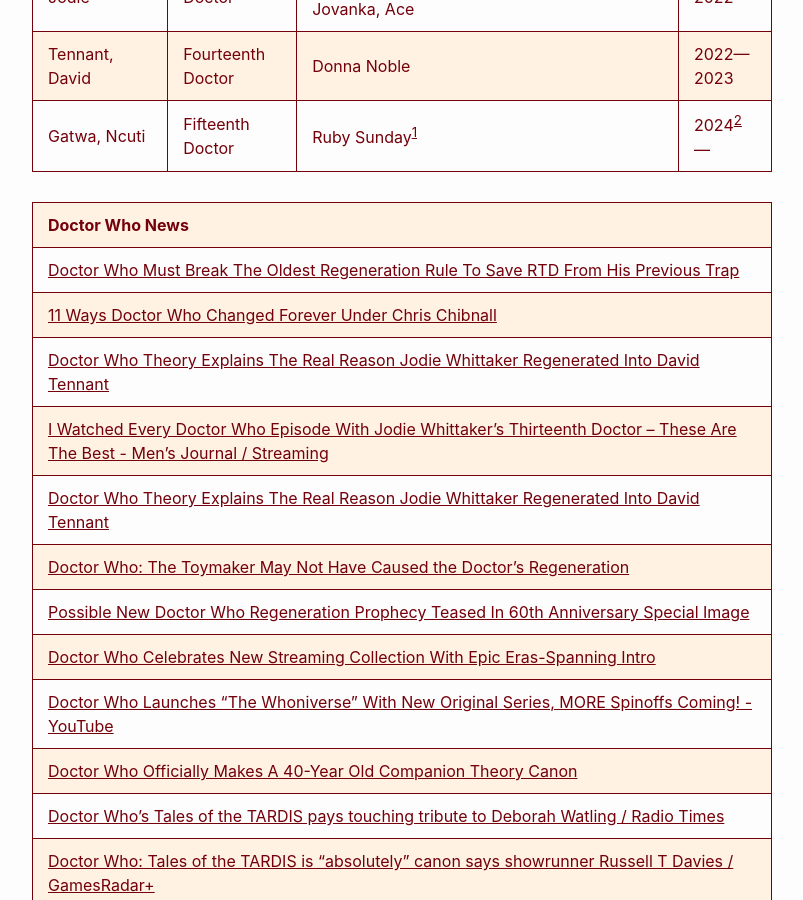
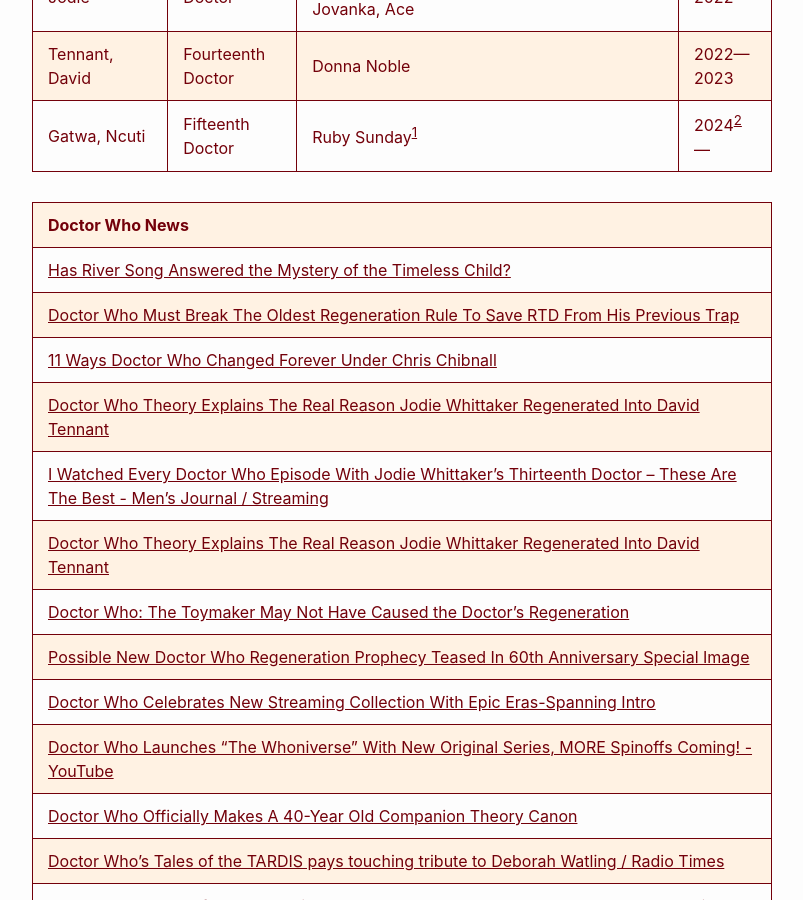
Before and after one commit to RalphHightower/RalphHightower, a Jekyll site: the page built from ScienceFiction/DoctorWho.md, in a window 1280 px wide and 900 px high, scrolled down 2763 px. Shown: the whole window, without its empty margins (238-1041 px from the left). Built offline with Jekyll 4.4.1, drawn with Linux system fonts in a browser that asks for light colours; our own code applies the rules of GitHub Pages for plain Markdown files.

Commit message:
[docs](doc): DoctorWho(add River Song)

```diff
--- a/ScienceFiction/DoctorWho.md
+++ b/ScienceFiction/DoctorWho.md
@@ -23,7 +23,8 @@
 
 | Doctor Who News |
 |---|
-| [Doctor Who Must Break The Oldest Regeneration Rule To Save RTD From His Previous Trap](https://screenrant.com/doctor-who-ncuti-gatwa-60th-anniversary-regeneration-rule-break/ ) |
+| [Has River Song Answered the Mystery of the Timeless Child?](https://www.cbr.com/doctor-who-river-song-timeless-child-origin/ ) |
+ | [Doctor Who Must Break The Oldest Regeneration Rule To Save RTD From His Previous Trap](https://screenrant.com/doctor-who-ncuti-gatwa-60th-anniversary-regeneration-rule-break/ ) |
 | [11 Ways Doctor Who Changed Forever Under Chris Chibnall](https://screenrant.com/every-doctor-who-chris-chibnall-big-change/ ) |
 | [Doctor Who Theory Explains The Real Reason Jodie Whittaker Regenerated Into David Tennant](https://screenrant.com/doctor-who-david-tennant-regeneration-timeline-broken-theory-toymaker/ ) |
 | [I Watched Every Doctor Who Episode With Jodie Whittaker's Thirteenth Doctor – These Are The Best - Men's Journal / Streaming](https://www.mensjournal.com/streaming/doctor-who-best-jodie-whittaker-episodes#gid=ci02cc29e0f0002657&pid=the-haunting-of-villa-diodati ) |
```
